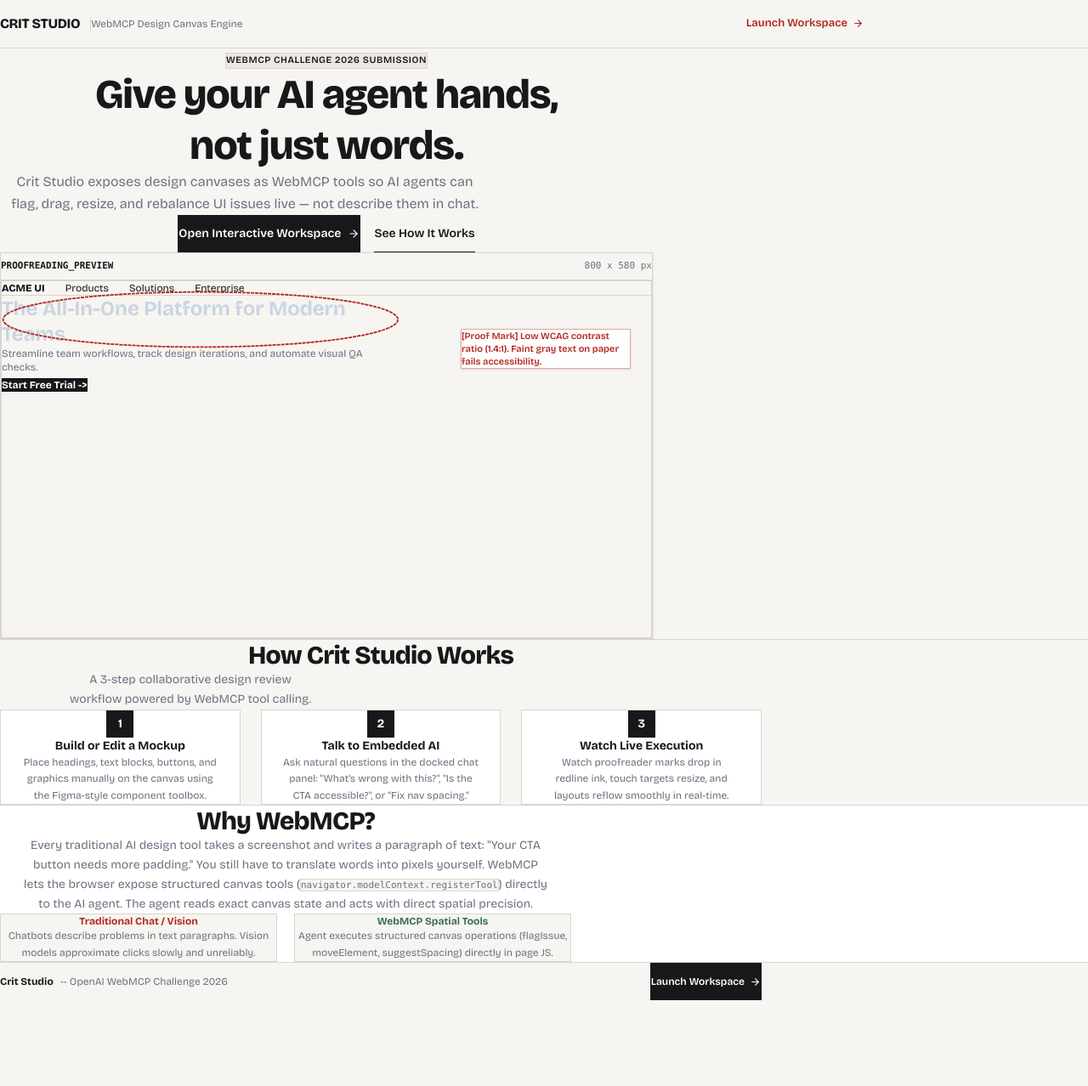
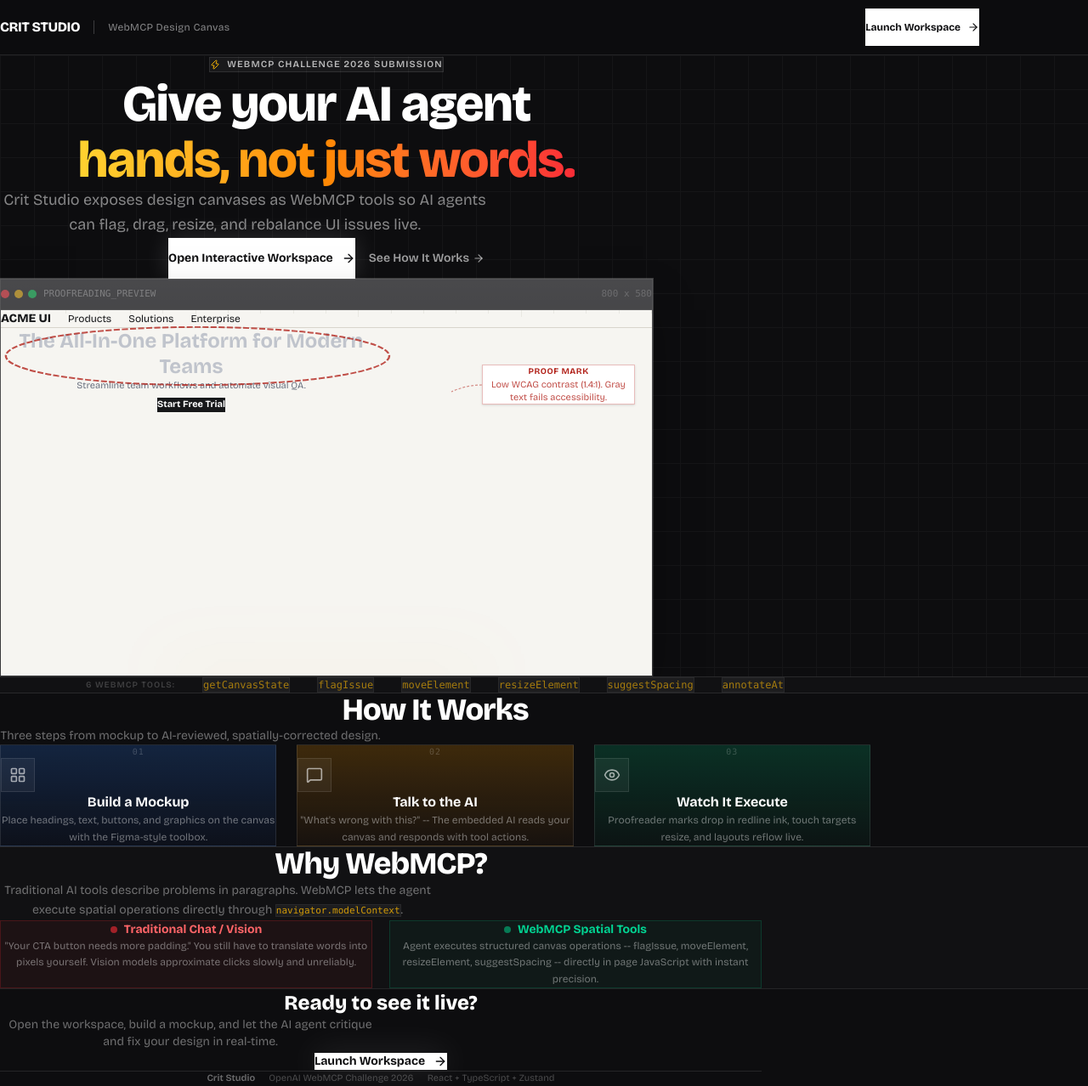
Before and after one commit to daodudestiny56-netizen/webgm, a React (Vite) app: page / in a window 1280 px wide. Shown: the whole page at 85% size. Before the commit the page ends 1177 px from the top, so only its background shows below. Built offline with nearby package versions, Linux system fonts and the light colour scheme.

Commit message:
feat: Complete landing page visual overhaul - dark theme, gradient hero, glowing preview frame, tool strip, colored step cards

```diff
--- a/src/pages/LandingPage.tsx
+++ b/src/pages/LandingPage.tsx
@@ -1,209 +1,274 @@
 import React from 'react';
 import { Link } from 'react-router-dom';
-import { ArrowRight } from 'lucide-react';
+import { ArrowRight, Zap, Eye, LayoutGrid, MessageSquare } from 'lucide-react';
 
 export const LandingPage: React.FC = () => {
   return (
-    <div className="min-h-screen bg-[#F6F5F1] text-[#17181A] font-sans overflow-x-hidden flex flex-col">
+    <div className="min-h-screen bg-[#0D0D0F] text-white font-sans overflow-x-hidden flex flex-col">
       {/* Header */}
-      <header className="w-full border-b border-[#D8D5CC] bg-[#F6F5F1] sticky top-0 z-50">
-        <div className="max-w-5xl mx-auto px-4 sm:px-6 h-14 flex items-center justify-between">
-          <div className="flex items-center gap-3">
-            <span className="font-extrabold text-base tracking-tight text-[#17181A]">CRIT STUDIO</span>
-            <span className="text-xs text-[#6B7280] border-l border-[#D8D5CC] pl-3 hidden sm:inline">
-              WebMCP Design Canvas Engine
+      <header className="w-full border-b border-white/10 bg-[#0D0D0F]/90 backdrop-blur-md sticky top-0 z-50">
+        <div className="max-w-6xl mx-auto px-5 sm:px-8 h-16 flex items-center justify-between">
+          <div className="flex items-center gap-4">
+            <span className="font-extrabold text-base tracking-tight text-white">CRIT STUDIO</span>
+            <div className="h-4 w-px bg-white/20 hidden sm:block" />
+            <span className="text-xs text-white/50 hidden sm:inline tracking-wide">
+              WebMCP Design Canvas
             </span>
           </div>
 
           <Link
             to="/workspace"
-            className="editorial-btn editorial-btn-primary min-h-[44px] min-w-[44px] text-xs font-semibold flex items-center justify-center gap-1.5 px-3"
+            className="bg-white text-[#0D0D0F] text-xs font-bold px-5 py-2.5 flex items-center gap-2 hover:bg-white/90 transition-colors min-h-[44px]"
           >
-            <span>Launch Workspace</span>
-            <ArrowRight size={13} />
+            Launch Workspace
+            <ArrowRight size={14} />
           </Link>
         </div>
       </header>
 
       {/* Hero Section */}
-      <section className="w-full px-4 sm:px-6 pt-12 sm:pt-16 pb-10 text-center">
-        <div className="max-w-3xl mx-auto">
-          <div className="inline-block bg-[#EBE8E0] border border-[#D8D5CC] text-[11px] font-semibold tracking-wider text-[#17181A] px-3 py-1 mb-5 uppercase">
+      <section className="relative w-full px-5 sm:px-8 pt-20 sm:pt-28 pb-16 text-center overflow-hidden">
+        {/* Subtle grid background */}
+        <div className="absolute inset-0 opacity-[0.03]" style={{
+          backgroundImage: 'linear-gradient(white 1px, transparent 1px), linear-gradient(90deg, white 1px, transparent 1px)',
+          backgroundSize: '40px 40px',
+        }} />
+
+        <div className="relative max-w-3xl mx-auto">
+          <div className="inline-flex items-center gap-2 bg-white/5 border border-white/10 text-[11px] font-semibold tracking-widest text-white/70 px-4 py-1.5 mb-8 uppercase">
+            <Zap size={12} className="text-amber-400" />
             WebMCP Challenge 2026 Submission
           </div>
 
-          <h1 className="text-2xl sm:text-4xl md:text-5xl font-extrabold tracking-tight text-[#17181A] leading-tight mb-5 mx-auto text-center">
-            Give your AI agent hands,<br className="hidden sm:inline" /> not just words.
+          <h1 className="text-3xl sm:text-5xl md:text-6xl font-extrabold tracking-tight text-white leading-[1.1] mb-6 mx-auto">
+            Give your AI agent
+            <br />
+            <span className="bg-gradient-to-r from-amber-300 via-orange-400 to-red-500 bg-clip-text text-transparent">
+              hands, not just words.
+            </span>
           </h1>
 
-          <p className="text-sm sm:text-base text-[#6B7280] max-w-xl mx-auto leading-relaxed mb-8 text-center text-balance">
-            Crit Studio exposes design canvases as WebMCP tools so AI agents can flag, drag, resize, and rebalance UI issues live — not describe them in chat.
+          <p className="text-sm sm:text-lg text-white/50 max-w-xl mx-auto leading-relaxed mb-10">
+            Crit Studio exposes design canvases as WebMCP tools so AI agents can flag, drag, resize, and rebalance UI issues live.
           </p>
 
-          <div className="flex flex-wrap items-center justify-center gap-4 mb-12">
+          <div className="flex flex-wrap items-center justify-center gap-4 mb-16">
             <Link
               to="/workspace"
-              className="bg-[#17181A] hover:bg-[#262626] text-white text-xs sm:text-sm font-semibold px-6 py-3 border border-[#17181A] flex items-center gap-2 transition-colors min-h-[44px]"
+              className="bg-white text-[#0D0D0F] text-sm font-bold px-7 py-3.5 flex items-center gap-2.5 hover:bg-white/90 transition-all min-h-[48px] shadow-[0_0_30px_rgba(255,255,255,0.15)]"
             >
-              <span>Open Interactive Workspace</span>
-              <ArrowRight size={14} />
+              Open Interactive Workspace
+              <ArrowRight size={16} />
             </Link>
 
             <a
               href="#how-it-works"
-              className="text-xs sm:text-sm font-semibold text-[#17181A] hover:text-[#6B7280] transition-colors border-b border-[#17181A] pb-0.5 min-h-[44px] flex items-center"
+              className="text-sm font-semibold text-white/60 hover:text-white transition-colors min-h-[48px] flex items-center gap-1"
             >
               See How It Works
+              <ArrowRight size={14} />
             </a>
           </div>
         </div>
 
-        {/* Canvas Preview Box */}
-        <div className="w-full border border-[#D8D5CC] bg-white p-2 max-w-3xl mx-auto text-left shadow-sm mb-14">
-          <div className="h-8 px-3 bg-[#F6F5F1] border-b border-[#D8D5CC] flex items-center justify-between text-[11px] text-[#6B7280] font-mono">
-            <span className="font-semibold text-[#17181A] truncate">PROOFREADING_PREVIEW</span>
-            <span>800 x 580 px</span>
+        {/* Canvas Preview Frame */}
+        <div className="relative max-w-3xl mx-auto">
+          <div className="absolute -inset-px bg-gradient-to-b from-white/20 to-white/5 pointer-events-none" />
+          <div className="bg-[#161618] border border-white/10 p-1.5 shadow-2xl shadow-black/50">
+            {/* Title Bar */}
+            <div className="h-9 px-4 bg-[#1C1C1F] border-b border-white/10 flex items-center justify-between text-[11px] text-white/40 font-mono">
+              <div className="flex items-center gap-2">
+                <div className="flex gap-1.5">
+                  <div className="w-2.5 h-2.5 rounded-full bg-red-500/60" />
+                  <div className="w-2.5 h-2.5 rounded-full bg-yellow-500/60" />
+                  <div className="w-2.5 h-2.5 rounded-full bg-green-500/60" />
+                </div>
+                <span className="ml-2 text-white/30">PROOFREADING_PREVIEW</span>
+              </div>
+              <span className="text-white/20">800 x 580</span>
             </div>
 
-          <div className="relative w-full aspect-[800/440] bg-[#F6F5F1] border border-[#D8D5CC] p-4 sm:p-6 overflow-hidden">
-            {/* Nav mockup */}
-            <div className="flex items-center gap-4 sm:gap-6 border-b border-[#D8D5CC] pb-2 sm:pb-3 mb-4 sm:mb-6 font-sans text-xs">
-              <span className="font-extrabold text-[#17181A]">ACME UI</span>
-              <span className="text-[#17181A]">Products</span>
-              <span className="text-[#17181A]">Solutions</span>
-              <span className="text-[#17181A] hidden sm:inline">Enterprise</span>
+            {/* Canvas Content */}
+            <div className="relative w-full aspect-[16/9] bg-[#F6F5F1] p-5 sm:p-8 overflow-hidden">
+              {/* Fake Ruler Ticks */}
+              <div className="absolute top-0 left-0 right-0 h-2 flex">
+                {Array.from({ length: 20 }, (_, i) => (
+                  <div key={i} className="flex-1 border-r border-[#D8D5CC]/40" style={{ height: i % 5 === 0 ? '8px' : '4px' }} />
+                ))}
               </div>
 
-            {/* Hero content mockup */}
-            <div className="max-w-xs sm:max-w-md relative">
-              <div className="relative inline-block mb-2 sm:mb-3">
-                <h2 className="text-base sm:text-xl md:text-2xl font-bold text-[#cbd5e1] leading-tight">
+              {/* Nav mockup */}
+              <div className="flex items-center gap-5 border-b border-[#D8D5CC] pb-3 mb-5 mt-2 font-sans text-xs text-[#17181A]">
+                <span className="font-extrabold text-sm">ACME UI</span>
+                <span>Products</span>
+                <span>Solutions</span>
+                <span className="hidden sm:inline">Enterprise</span>
+              </div>
+
+              {/* Hero heading mockup */}
+              <div className="max-w-sm sm:max-w-md relative">
+                <div className="relative mb-2">
+                  <h2 className="text-lg sm:text-2xl font-bold text-[#c0c4cc] leading-tight">
                     The All-In-One Platform for Modern Teams
                   </h2>
 
-                {/* SVG Proofreader Pen Circle */}
-                <svg className="absolute -inset-1 sm:-inset-2 w-[108%] h-[120%] pointer-events-none overflow-visible">
-                  <ellipse
-                    cx="50%"
-                    cy="50%"
-                    rx="48%"
-                    ry="45%"
-                    fill="none"
-                    stroke="#B3261E"
-                    strokeWidth="1.8"
-                    strokeDasharray="4 1"
-                  />
+                  {/* Red pen circle */}
+                  <svg className="absolute -inset-1.5 w-[106%] h-[130%] pointer-events-none" viewBox="0 0 400 80" preserveAspectRatio="none">
+                    <ellipse cx="200" cy="40" rx="190" ry="35" fill="none" stroke="#B3261E" strokeWidth="2" strokeDasharray="6 2" opacity="0.8" />
                   </svg>
                 </div>
 
-              <p className="text-[10px] sm:text-xs text-[#6B7280] mb-3">
-                Streamline team workflows, track design iterations, and automate visual QA checks.
+                <p className="text-[11px] text-[#6B7280] mb-3">
+                  Streamline team workflows and automate visual QA.
                 </p>
-
-              <div className="inline-block bg-[#17181A] text-white text-[10px] sm:text-xs px-2.5 py-1.5 font-bold">
-                Start Free Trial -&gt;
+                <div className="inline-block bg-[#17181A] text-white text-[11px] px-3 py-1.5 font-bold">
+                  Start Free Trial
                 </div>
               </div>
 
-            {/* Margin Note Overlay */}
-            <div className="hidden sm:block absolute right-4 sm:right-6 top-14 max-w-[200px] bg-white/95 p-2.5 border border-[#B3261E]/40 shadow-sm">
-              <p className="font-sans text-[11px] font-semibold text-[#B3261E] leading-snug text-left">
-                [Proof Mark] Low WCAG contrast ratio (1.4:1). Faint gray text on paper fails accessibility.
+              {/* Margin Note */}
+              <div className="hidden sm:block absolute right-5 top-16 w-[180px]">
+                <div className="bg-white border border-[#B3261E]/30 p-2.5 shadow-sm">
+                  <div className="text-[10px] font-bold text-[#B3261E] mb-0.5 uppercase tracking-wider">Proof Mark</div>
+                  <p className="text-[11px] text-[#B3261E]/80 leading-snug">
+                    Low WCAG contrast (1.4:1). Gray text fails accessibility.
+                  </p>
+                </div>
+                {/* Leader line */}
+                <svg className="absolute -left-12 top-4 w-12 h-8 pointer-events-none" viewBox="0 0 48 32">
+                  <path d="M 48 8 Q 30 8 12 16" fill="none" stroke="#B3261E" strokeWidth="1.2" strokeDasharray="3 2" opacity="0.5" />
+                </svg>
+              </div>
+            </div>
+          </div>
+
+          {/* Glow effect under frame */}
+          <div className="absolute -bottom-8 left-1/4 right-1/4 h-16 bg-gradient-to-t from-transparent via-amber-500/5 to-transparent blur-2xl pointer-events-none" />
+        </div>
+      </section>
+
+      {/* Tool Strip */}
+      <section className="w-full border-y border-white/10 bg-[#111113] py-6">
+        <div className="max-w-5xl mx-auto px-5 sm:px-8">
+          <div className="flex flex-wrap items-center justify-center gap-x-8 gap-y-3 text-xs text-white/30">
+            <span className="uppercase tracking-widest text-[10px] text-white/20 font-semibold">6 WebMCP Tools:</span>
+            {['getCanvasState', 'flagIssue', 'moveElement', 'resizeElement', 'suggestSpacing', 'annotateAt'].map((t) => (
+              <code key={t} className="font-mono text-amber-400/60 bg-white/5 px-2 py-0.5 border border-white/5">{t}</code>
+            ))}
+          </div>
+        </div>
+      </section>
+
+      {/* How It Works */}
+      <section id="how-it-works" className="w-full bg-[#0D0D0F] py-20 sm:py-24">
+        <div className="max-w-5xl mx-auto px-5 sm:px-8">
+          <div className="text-center mb-14">
+            <h2 className="text-2xl sm:text-3xl md:text-4xl font-extrabold tracking-tight text-white mb-3">
+              How It Works
+            </h2>
+            <p className="text-sm text-white/40 max-w-md mx-auto">
+              Three steps from mockup to AI-reviewed, spatially-corrected design.
+            </p>
+          </div>
+
+          <div className="grid grid-cols-1 md:grid-cols-3 gap-6">
+            {[
+              {
+                step: '01',
+                icon: <LayoutGrid size={20} />,
+                title: 'Build a Mockup',
+                desc: 'Place headings, text, buttons, and graphics on the canvas with the Figma-style toolbox.',
+                accent: 'from-blue-500/20 to-blue-600/5',
+              },
+              {
+                step: '02',
+                icon: <MessageSquare size={20} />,
+                title: 'Talk to the AI',
+                desc: '"What\'s wrong with this?" -- The embedded AI reads your canvas and responds with tool actions.',
+                accent: 'from-amber-500/20 to-amber-600/5',
+              },
+              {
+                step: '03',
+                icon: <Eye size={20} />,
+                title: 'Watch It Execute',
+                desc: 'Proofreader marks drop in redline ink, touch targets resize, and layouts reflow live.',
+                accent: 'from-emerald-500/20 to-emerald-600/5',
+              },
+            ].map((item) => (
+              <div
+                key={item.step}
+                className={`relative bg-gradient-to-b ${item.accent} border border-white/10 p-7 flex flex-col text-center group hover:border-white/20 transition-colors`}
+              >
+                <div className="text-[10px] font-mono text-white/20 tracking-widest mb-4">{item.step}</div>
+                <div className="w-10 h-10 mx-auto mb-4 flex items-center justify-center text-white/60 bg-white/5 border border-white/10">
+                  {item.icon}
+                </div>
+                <h3 className="font-bold text-base text-white mb-2">{item.title}</h3>
+                <p className="text-xs text-white/40 leading-relaxed">{item.desc}</p>
+              </div>
+            ))}
+          </div>
+        </div>
+      </section>
+
+      {/* Why WebMCP */}
+      <section className="w-full bg-[#111113] py-20 sm:py-24 border-t border-white/10">
+        <div className="max-w-4xl mx-auto px-5 sm:px-8">
+          <div className="text-center mb-12">
+            <h2 className="text-2xl sm:text-3xl md:text-4xl font-extrabold tracking-tight text-white mb-4">
+              Why WebMCP?
+            </h2>
+            <p className="text-sm text-white/40 max-w-lg mx-auto leading-relaxed">
+              Traditional AI tools describe problems in paragraphs. WebMCP lets the agent execute spatial operations directly through{' '}
+              <code className="text-amber-400/80 bg-white/5 px-1.5 py-0.5 border border-white/5 font-mono text-[11px]">navigator.modelContext</code>.
+            </p>
+          </div>
+
+          <div className="grid grid-cols-1 sm:grid-cols-2 gap-5">
+            <div className="border border-red-500/20 bg-red-500/5 p-6 text-center">
+              <div className="flex items-center justify-center gap-2 mb-3">
+                <div className="w-2 h-2 rounded-full bg-red-500/60" />
+                <span className="font-bold text-sm text-red-400">Traditional Chat / Vision</span>
+              </div>
+              <p className="text-xs text-white/40 leading-relaxed">
+                "Your CTA button needs more padding." You still have to translate words into pixels yourself. Vision models approximate clicks slowly and unreliably.
+              </p>
+            </div>
+
+            <div className="border border-emerald-500/20 bg-emerald-500/5 p-6 text-center">
+              <div className="flex items-center justify-center gap-2 mb-3">
+                <div className="w-2 h-2 rounded-full bg-emerald-500/60" />
+                <span className="font-bold text-sm text-emerald-400">WebMCP Spatial Tools</span>
+              </div>
+              <p className="text-xs text-white/40 leading-relaxed">
+                Agent executes structured canvas operations -- flagIssue, moveElement, resizeElement, suggestSpacing -- directly in page JavaScript with instant precision.
               </p>
             </div>
           </div>
         </div>
       </section>
 
-      {/* How It Works Section */}
-      <section id="how-it-works" className="w-full bg-[#F6F5F1] py-14 sm:py-16 border-t border-[#D8D5CC]">
-        <div className="max-w-4xl mx-auto px-4 sm:px-6">
-          <div className="text-center mb-10">
-            <h2 className="text-xl sm:text-2xl md:text-3xl font-extrabold tracking-tight text-[#17181A] mb-3 text-center">
-              How Crit Studio Works
-            </h2>
-            <p className="text-xs sm:text-sm text-[#6B7280] max-w-md mx-auto text-center text-balance leading-relaxed">
-              A 3-step collaborative design review workflow powered by WebMCP tool calling.
+      {/* CTA Footer */}
+      <footer className="w-full border-t border-white/10 bg-[#0D0D0F] py-14">
+        <div className="max-w-4xl mx-auto px-5 sm:px-8 text-center">
+          <h3 className="text-xl sm:text-2xl font-extrabold text-white mb-3">Ready to see it live?</h3>
+          <p className="text-sm text-white/40 mb-8 max-w-md mx-auto">
+            Open the workspace, build a mockup, and let the AI agent critique and fix your design in real-time.
           </p>
-          </div>
-
-          <div className="grid grid-cols-1 md:grid-cols-3 gap-5 sm:gap-6">
-            {[
-              {
-                step: '1',
-                title: 'Build or Edit a Mockup',
-                desc: 'Place headings, text blocks, buttons, and graphics manually on the canvas using the Figma-style component toolbox.',
-              },
-              {
-                step: '2',
-                title: 'Talk to Embedded AI',
-                desc: 'Ask natural questions in the docked chat panel: "What\'s wrong with this?", "Is the CTA accessible?", or "Fix nav spacing."',
-              },
-              {
-                step: '3',
-                title: 'Watch Live Execution',
-                desc: 'Watch proofreader marks drop in redline ink, touch targets resize, and layouts reflow smoothly in real-time.',
-              },
-            ].map((item) => (
-              <div key={item.step} className="bg-white p-6 border border-[#D8D5CC] flex flex-col items-center text-center">
-                <div className="w-8 h-8 bg-[#17181A] text-white flex items-center justify-center font-bold text-sm mb-4">
-                  {item.step}
-                </div>
-                <h3 className="font-bold text-sm text-[#17181A] mb-2 text-center">{item.title}</h3>
-                <p className="text-xs text-[#6B7280] leading-relaxed text-center text-balance">
-                  {item.desc}
-                </p>
-              </div>
-            ))}
-          </div>
-        </div>
-      </section>
-
-      {/* Why WebMCP Section */}
-      <section className="w-full bg-white py-14 sm:py-16 border-t border-[#D8D5CC]">
-        <div className="max-w-4xl mx-auto px-4 sm:px-6">
-          <div className="max-w-2xl mx-auto text-center">
-            <h2 className="text-xl sm:text-2xl md:text-3xl font-extrabold tracking-tight text-[#17181A] mb-4 text-center">
-              Why WebMCP?
-            </h2>
-            <p className="text-xs sm:text-sm text-[#6B7280] leading-relaxed mb-8 text-center text-balance">
-              Every traditional AI design tool takes a screenshot and writes a paragraph of text: "Your CTA button needs more padding." You still have to translate words into pixels yourself. WebMCP lets the browser expose structured canvas tools (<code className="bg-[#F6F5F1] px-1.5 py-0.5 border border-[#D8D5CC] font-mono text-[11px]">navigator.modelContext.registerTool</code>) directly to the AI agent. The agent reads exact canvas state and acts with direct spatial precision.
-            </p>
-
-            <div className="grid grid-cols-1 sm:grid-cols-2 gap-5">
-              <div className="p-5 bg-[#F6F5F1] border border-[#D8D5CC] text-center">
-                <span className="font-bold text-xs text-[#B3261E] block mb-2">Traditional Chat / Vision</span>
-                <p className="text-xs text-[#6B7280] leading-relaxed text-center text-balance">
-                  Chatbots describe problems in text paragraphs. Vision models approximate clicks slowly and unreliably.
-                </p>
-              </div>
-
-              <div className="p-5 bg-[#F6F5F1] border border-[#D8D5CC] text-center">
-                <span className="font-bold text-xs text-[#3D6B52] block mb-2">WebMCP Spatial Tools</span>
-                <p className="text-xs text-[#6B7280] leading-relaxed text-center text-balance">
-                  Agent executes structured canvas operations (flagIssue, moveElement, suggestSpacing) directly in page JS.
-                </p>
-              </div>
-            </div>
-          </div>
-        </div>
-      </section>
-
-      {/* Footer */}
-      <footer className="w-full border-t border-[#D8D5CC] bg-[#F6F5F1] py-8 mt-auto">
-        <div className="max-w-4xl mx-auto px-4 sm:px-6 flex flex-col sm:flex-row items-center justify-center sm:justify-between gap-4 text-center sm:text-left text-xs text-[#6B7280]">
-          <div className="flex items-center gap-2">
-            <span className="font-bold text-[#17181A]">Crit Studio</span>
-            <span>-- OpenAI WebMCP Challenge 2026</span>
-          </div>
 
           <Link
             to="/workspace"
-            className="bg-[#17181A] hover:bg-[#262626] text-white text-xs font-semibold px-5 py-2.5 border border-[#17181A] flex items-center gap-1.5 transition-colors min-h-[44px]"
+            className="inline-flex items-center gap-2.5 bg-white text-[#0D0D0F] text-sm font-bold px-8 py-4 hover:bg-white/90 transition-all shadow-[0_0_40px_rgba(255,255,255,0.12)]"
           >
-            <span>Launch Workspace</span>
-            <ArrowRight size={13} />
+            Launch Workspace
+            <ArrowRight size={16} />
           </Link>
+
+          <div className="mt-10 pt-6 border-t border-white/10 flex flex-col sm:flex-row items-center justify-center gap-4 text-[11px] text-white/25">
+            <span className="font-semibold text-white/40">Crit Studio</span>
+            <span>OpenAI WebMCP Challenge 2026</span>
+            <span>React + TypeScript + Zustand</span>
+          </div>
         </div>
       </footer>
     </div>
```
Lines whose indentation alone changed are shown as unchanged.
